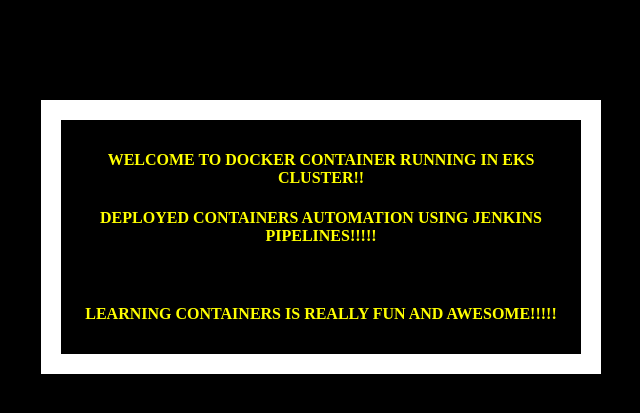
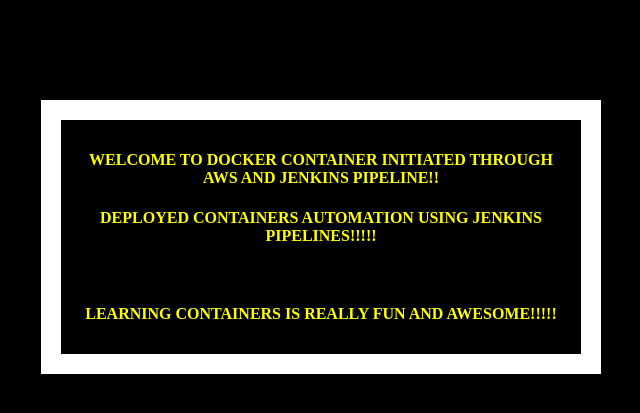
Before and after one commit to praveenahome/awsecr-dockpython, a Flask app: page / in a window 1280 px wide. Shown: the top 413 px of the page, without its empty margins (319-959 px from the left). Run offline with Flask 2, Linux system fonts and the light colour scheme.

Commit message:
Update index.html

```diff
--- a/templates/index.html
+++ b/templates/index.html
@@ -19,7 +19,7 @@
   </head>
   <body>
     <div class="container">
-      <h4>Welcome to Docker Container running in EKS Cluster!!</h4>
+      <h4>Welcome to Docker Container initiated through AWS and jenkins pipeline!!</h4>
       <h4>Deployed Containers Automation using Jenkins Pipelines!!!!!</h4>
       <br>
        <h4>Learning containers is really fun and awesome!!!!!</h4>
```
